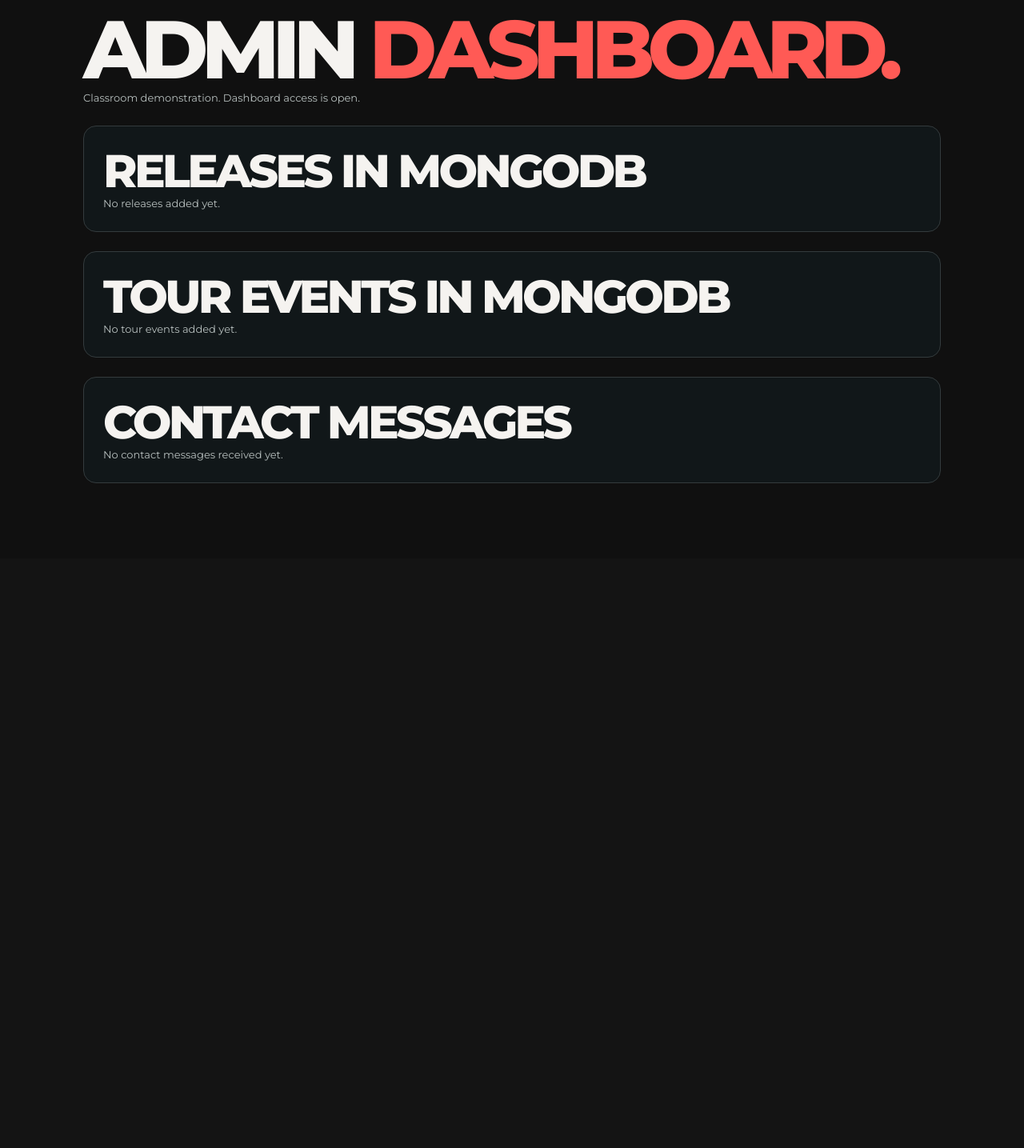
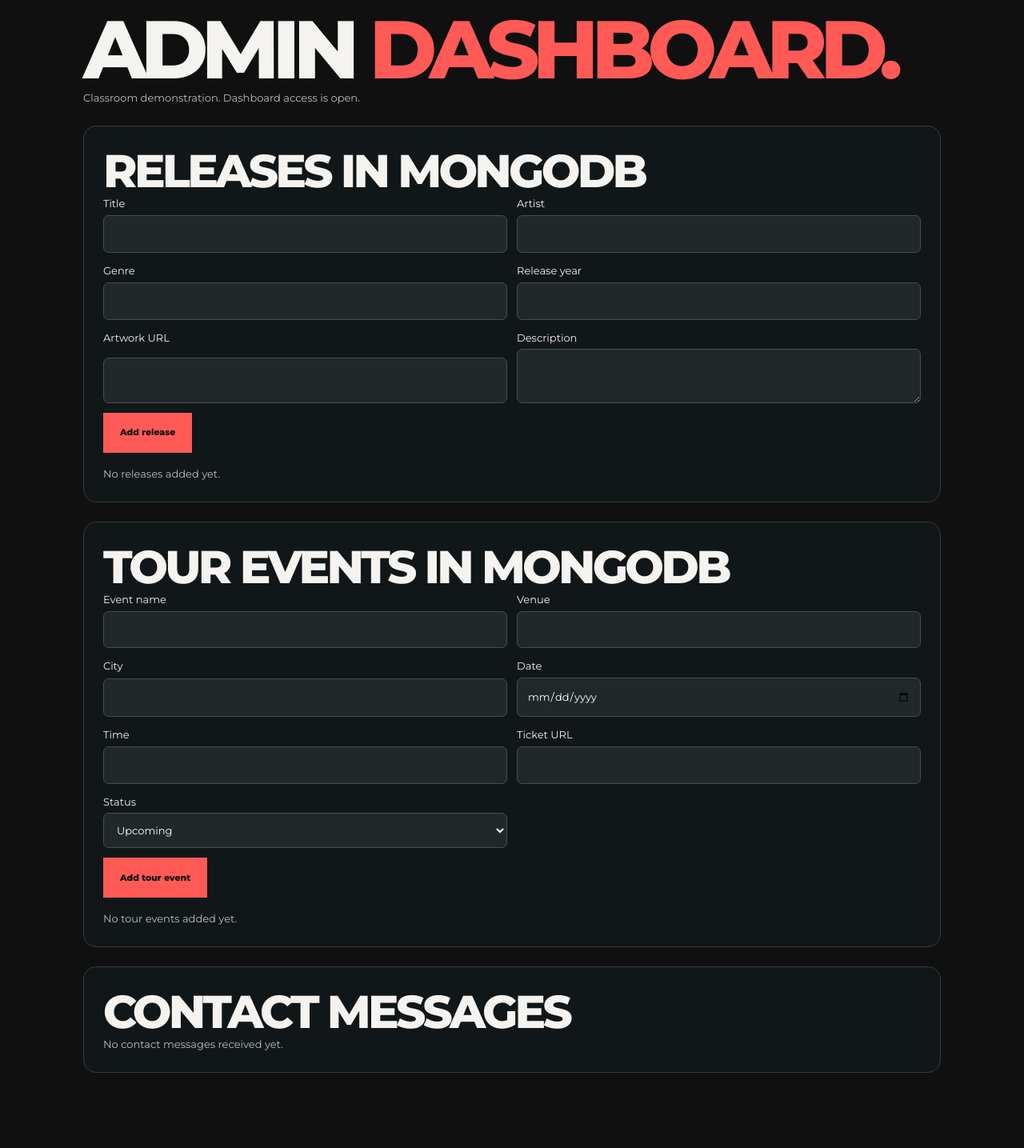
Before and after one commit to jangrasneha5-maker/Web-Dev-Project-A3, a Node server app: template views/admin.ejs in a window 1280 px wide. Shown: the part 181-1616 px from the top of the page at 80% size. Before the commit the page ends 785 px from the top, so only its background shows below. Run offline with Node 20, Linux system fonts and the light colour scheme; the template is opened without the code that fills it, so the values that code supplies are empty; some libraries are stand-ins or nearby versions.

Commit message:
feat: integrate admin CRUD interactions

```diff
--- /dev/null
+++ b/public/js/admin.js
@@ -0,0 +1,96 @@
+async function requestRecord(url, method = 'GET', data) {
+  const options = { method };
+  if (data) {
+    options.headers = { 'Content-Type': 'application/json' };
+    options.body = JSON.stringify(data);
+  }
+  const response = await fetch(url, options);
+  const result = await response.json().catch(() => ({}));
+  if (!response.ok) throw new Error(result.message || 'The request could not be completed.');
+  return result;
+}
+
+for (const panel of document.querySelectorAll('[data-endpoint]')) {
+  const endpoint = '/api/' + panel.dataset.endpoint;
+  const feedback = panel.querySelector('[role="status"]');
+  const form = panel.querySelector('form');
+  const fields = form?.querySelector('fieldset');
+  const save = form?.querySelector('[type="submit"]');
+  const cancel = form?.querySelector('[type="reset"]');
+  let editingId = null;
+  let originalDate;
+  let busy = false;
+
+  async function run(action, progress) {
+    if (busy) return;
+    busy = true;
+    const buttons = panel.querySelectorAll('button[data-action]');
+    buttons.forEach(button => { button.disabled = true; });
+    if (fields) fields.disabled = true;
+    feedback.textContent = progress;
+    try {
+      await action();
+    } catch (error) {
+      feedback.textContent = error instanceof TypeError
+        ? 'Could not reach the server. Please try again.'
+        : error.message;
+    } finally {
+      if (fields) fields.disabled = false;
+      buttons.forEach(button => { button.disabled = false; });
+      busy = false;
+    }
+  }
+
+  if (form) {
+    const label = form.dataset.label;
+    form.addEventListener('reset', () => {
+      editingId = null;
+      originalDate = undefined;
+      save.textContent = 'Add ' + label;
+      cancel.hidden = true;
+      feedback.textContent = '';
+    });
+
+    form.addEventListener('submit', event => {
+      event.preventDefault();
+      const data = Object.fromEntries(new FormData(form));
+      if ('releaseYear' in data) data.releaseYear = Number(data.releaseYear);
+      if (originalDate && data.date === originalDate.slice(0, 10)) data.date = originalDate;
+      const url = editingId ? endpoint + '/' + editingId : endpoint;
+      run(async () => {
+        await requestRecord(url, editingId ? 'PUT' : 'POST', data);
+        window.location.reload();
+      }, 'Saving…');
+    });
+  }
+
+  panel.addEventListener('click', event => {
+    const button = event.target.closest('button[data-action]');
+    if (!button || busy) return;
+    const url = endpoint + '/' + button.dataset.id;
+    if (button.dataset.action === 'delete') {
+      if (!window.confirm('Delete this record?')) return;
+      run(async () => {
+        await requestRecord(url, 'DELETE');
+        window.location.reload();
+      }, 'Deleting…');
+      return;
+    }
+
+    run(async () => {
+      const record = await requestRecord(url);
+      originalDate = record.date;
+      for (const input of form.querySelectorAll('[name]')) {
+        const value = record[input.name] ?? '';
+        input.value = input.type === 'date' ? value.slice(0, 10) : value;
+      }
+      editingId = button.dataset.id;
+      save.textContent = 'Save changes';
+      cancel.hidden = false;
+      feedback.textContent = 'Editing ' + form.dataset.label + '.';
+      form.scrollIntoView({ block: 'nearest' });
+    }, 'Loading record…').then(() => {
+      if (editingId === button.dataset.id) form.querySelector('[name]').focus();
+    });
+  });
+}
--- a/views/admin.ejs
+++ b/views/admin.ejs
@@ -16,7 +16,14 @@
     .admin-table th, .admin-table td { text-align: left; padding: 12px; border-bottom: 1px solid #394244; overflow-wrap: anywhere; }
     .admin-table button { margin: 3px; }
     .admin-note { color: #b8c0bf; font-size: 13px; }
+    .admin-form { border: 0; margin: 0 0 16px; padding: 0; min-width: 0; display: grid; grid-template-columns: repeat(2, minmax(0, 1fr)); gap: 12px; }
+    .admin-form label { display: grid; gap: 4px; font-size: 13px; }
+    .admin-form input, .admin-form select, .admin-form textarea { width: 100%; min-width: 0; padding: 12px; background: #20282a; border: 1px solid #465052; color: #fff; border-radius: 7px; font: inherit; }
+    .admin-actions { display: flex; flex-wrap: wrap; gap: 8px; grid-column: 1 / -1; }
+    .admin-actions [hidden] { display: none; }
+    @media (max-width: 700px) { .admin-form { grid-template-columns: 1fr; } }
   </style>
+  <script src="/js/admin.js" defer></script>
 </head>
 <body>
   <header class="site-header">
@@ -30,6 +37,18 @@
     <h1>Admin <span>dashboard.</span></h1>
     <p class="admin-note">Classroom demonstration. Dashboard access is open.</p>
 
+    <% const forms = {
+      releases: { label: 'release', fields: [
+        ['title', 'Title', 'text', true], ['artist', 'Artist', 'text', true],
+        ['genre', 'Genre', 'text', true], ['releaseYear', 'Release year', 'number', true],
+        ['artwork', 'Artwork URL', 'text'], ['description', 'Description', 'textarea']
+      ] },
+      tour: { label: 'tour event', fields: [
+        ['eventName', 'Event name', 'text', true], ['venue', 'Venue', 'text', true],
+        ['city', 'City', 'text', true], ['date', 'Date', 'date', true],
+        ['time', 'Time', 'text'], ['ticketLink', 'Ticket URL', 'text'], ['status', 'Status', 'status']
+      ] }
+    }; %>
     <% const sections = [
       { title: 'Releases in MongoDB', endpoint: 'releases', records: releases, columns: [
         ['Title', 'title'], ['Artist', 'artist'], ['Genre', 'genre'], ['Year', 'releaseYear']
@@ -42,8 +61,31 @@
       ], empty: 'No contact messages received yet.' }
     ]; %>
     <% for (const { title, endpoint, records, columns, empty } of sections) { %>
-      <section class="admin-panel">
+      <section class="admin-panel" data-endpoint="<%= endpoint %>">
         <h2 id="<%= endpoint %>-heading"><%= title %></h2>
+        <% const form = forms[endpoint]; %>
+        <% if (form && records !== null) { %>
+          <form data-label="<%= form.label %>" aria-labelledby="<%= endpoint %>-heading">
+            <fieldset class="admin-form">
+              <% for (const [name, label, type, required] of form.fields) { %>
+                <label><%= label %>
+                  <% if (type === 'textarea') { %>
+                    <textarea name="<%= name %>"></textarea>
+                  <% } else if (type === 'status') { %>
+                    <select name="<%= name %>"><option value="upcoming">Upcoming</option><option value="past">Past</option></select>
+                  <% } else { %>
+                    <input name="<%= name %>" type="<%= type %>" <%= required ? 'required' : '' %><% if (type === 'number') { %> min="1900" max="2100"<% } %>>
+                  <% } %>
+                </label>
+              <% } %>
+              <div class="admin-actions">
+                <button class="button button-primary" type="submit">Add <%= form.label %></button>
+                <button class="button button-outline" type="reset" hidden>Cancel edit</button>
+              </div>
+            </fieldset>
+          </form>
+        <% } %>
+        <p class="admin-note" role="status"></p>
         <% if (records === null) { %>
           <p class="admin-note">Tour management becomes available when the group’s tour module is integrated.</p>
         <% } else if (!records.length) { %>
@@ -54,6 +96,7 @@
               <thead>
                 <tr>
                   <% for (const [label] of columns) { %><th scope="col"><%= label %></th><% } %>
+                  <th scope="col">Actions</th>
                 </tr>
               </thead>
               <tbody>
@@ -62,6 +105,12 @@
                     <% for (const [, field] of columns) { %>
                       <td><%= record[field] instanceof Date ? record[field].toISOString().slice(0, 10) : record[field] %></td>
                     <% } %>
+                    <td>
+                      <% if (form) { %>
+                        <button class="button button-outline" type="button" data-action="edit" data-id="<%= record._id %>">Edit</button>
+                      <% } %>
+                      <button class="button button-outline" type="button" data-action="delete" data-id="<%= record._id %>">Delete</button>
+                    </td>
                   </tr>
                 <% } %>
               </tbody>
```
